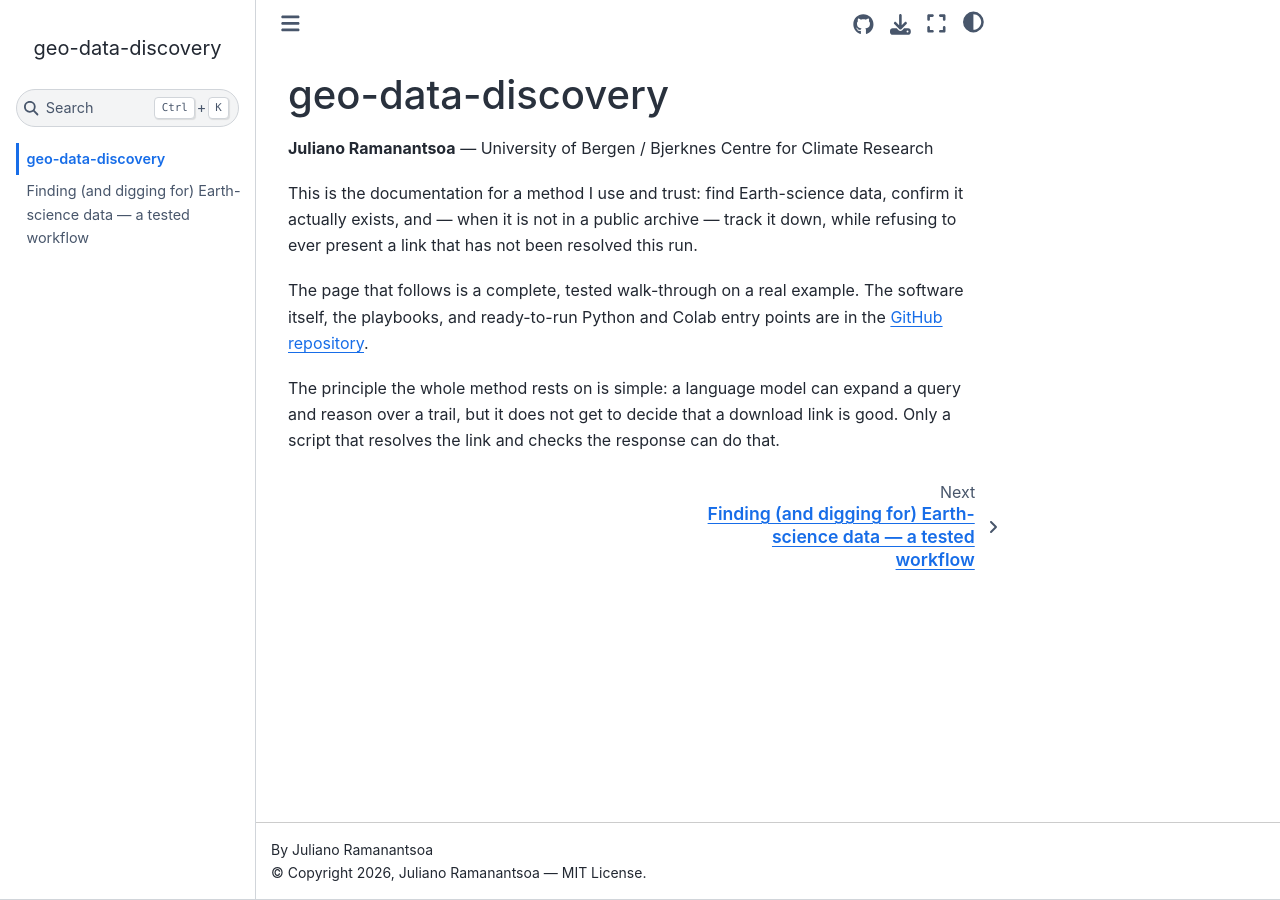
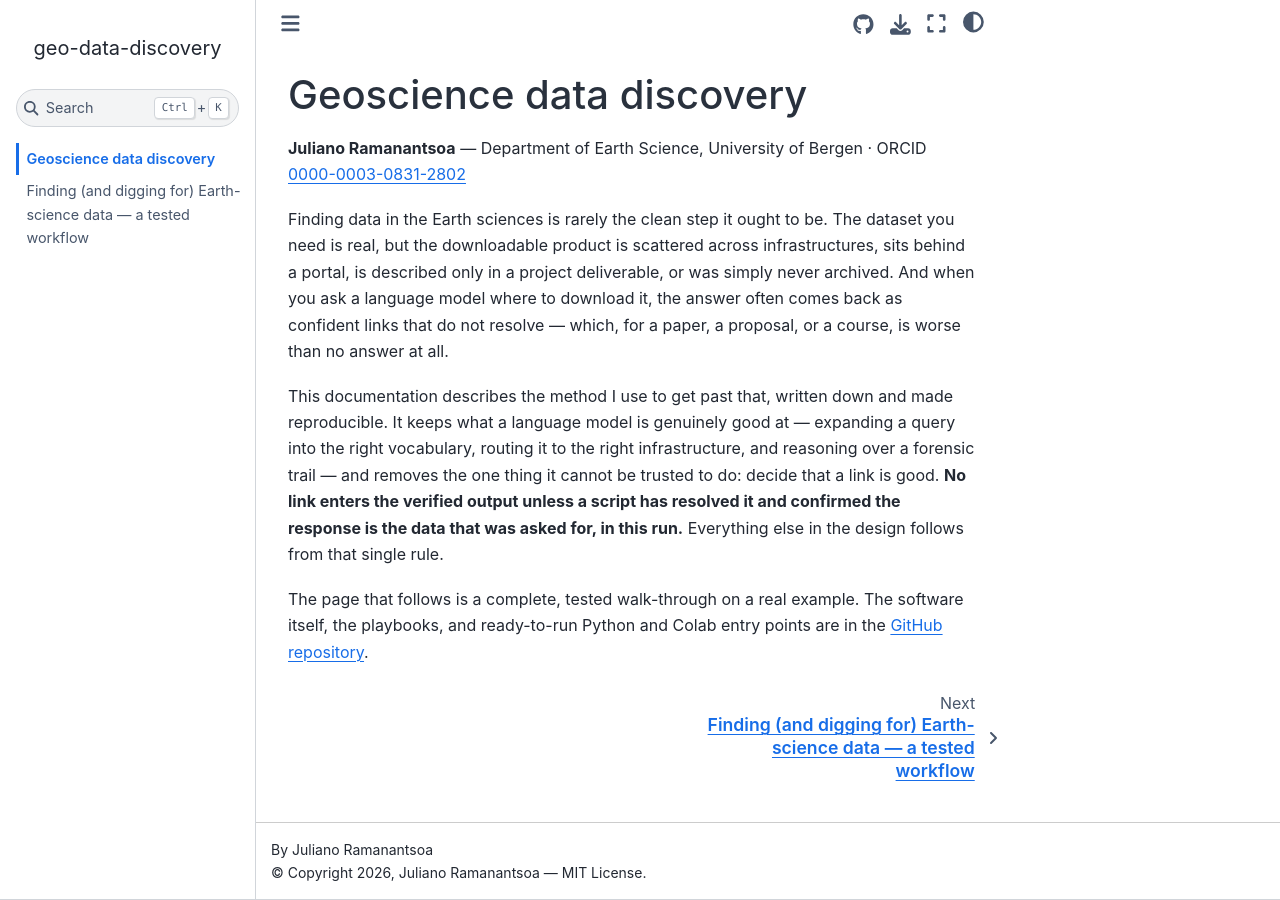
Before and after one commit to Juliano1111-ai/geo-data-discovery, a Jupyter Book: the page built from docs/intro.md, in a window 1280 px wide. Built offline with Jupyter Book 1.0.4 settings and Sphinx 7.4.7 and the Sphinx Book theme 1.1.4, drawn with Linux system fonts in a browser that asks for light colours.

Commit message:
Update intro.md

```diff
--- a/docs/intro.md
+++ b/docs/intro.md
@@ -1,15 +1,22 @@
-# geo-data-discovery
+# Geoscience data discovery
 
-**Juliano Ramanantsoa** — University of Bergen / Bjerknes Centre for Climate Research
+**Juliano Ramanantsoa** — Department of Earth Science, University of Bergen · ORCID [0000-0003-0831-2802](https://orcid.org/0000-0003-0831-2802)
 
-This is the documentation for a method I use and trust: find Earth-science data,
-confirm it actually exists, and — when it is not in a public archive — track it
-down, while refusing to ever present a link that has not been resolved this run.
+Finding data in the Earth sciences is rarely the clean step it ought to be. The
+dataset you need is real, but the downloadable product is scattered across
+infrastructures, sits behind a portal, is described only in a project deliverable,
+or was simply never archived. And when you ask a language model where to download
+it, the answer often comes back as confident links that do not resolve — which,
+for a paper, a proposal, or a course, is worse than no answer at all.
+
+This documentation describes the method I use to get past that, written down and
+made reproducible. It keeps what a language model is genuinely good at — expanding
+a query into the right vocabulary, routing it to the right infrastructure, and
+reasoning over a forensic trail — and removes the one thing it cannot be trusted
+to do: decide that a link is good. **No link enters the verified output unless a
+script has resolved it and confirmed the response is the data that was asked for,
+in this run.** Everything else in the design follows from that single rule.
 
 The page that follows is a complete, tested walk-through on a real example. The
 software itself, the playbooks, and ready-to-run Python and Colab entry points are
 in the [GitHub repository](https://github.com/Juliano1111-ai/geo-data-discovery).
-
-The principle the whole method rests on is simple: a language model can expand a
-query and reason over a trail, but it does not get to decide that a download link
-is good. Only a script that resolves the link and checks the response can do that.
```
